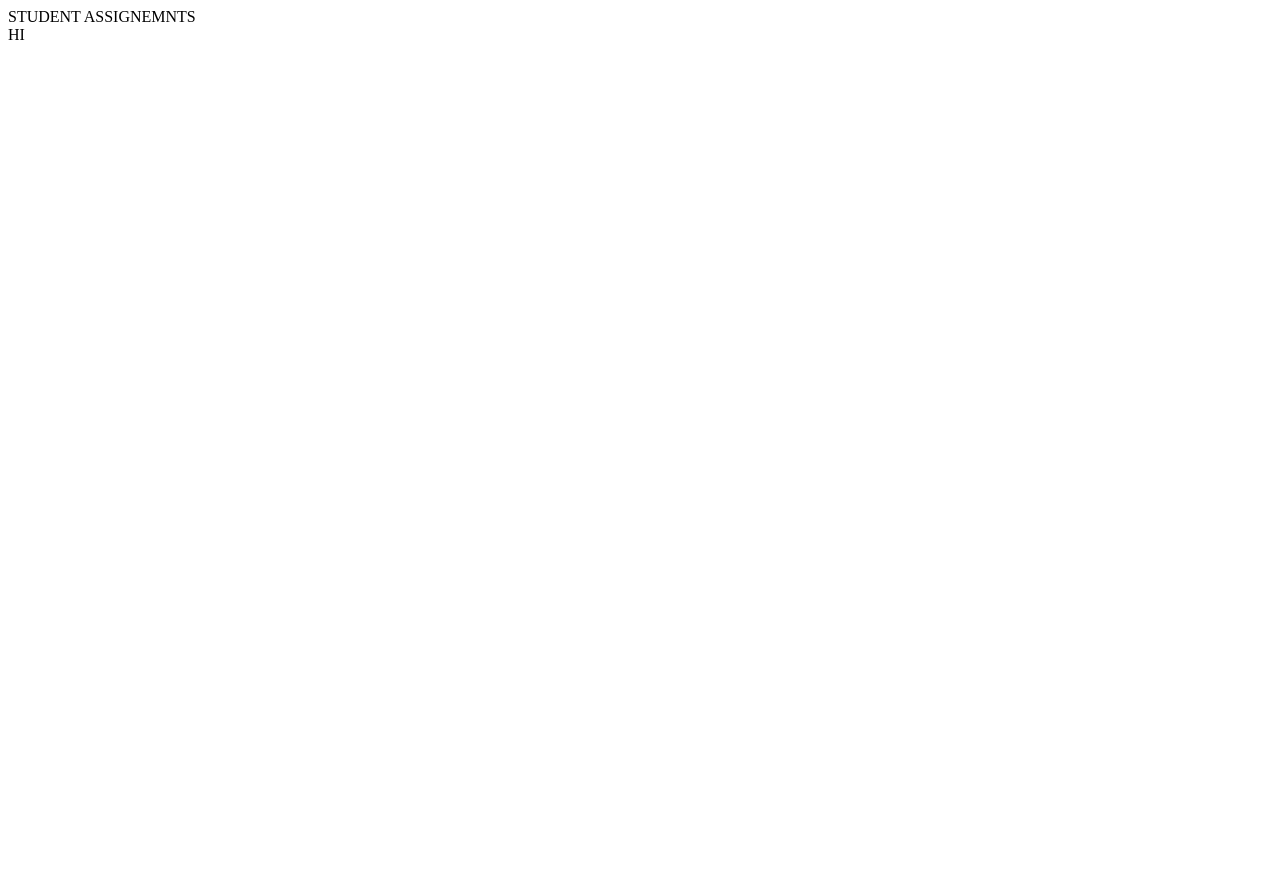
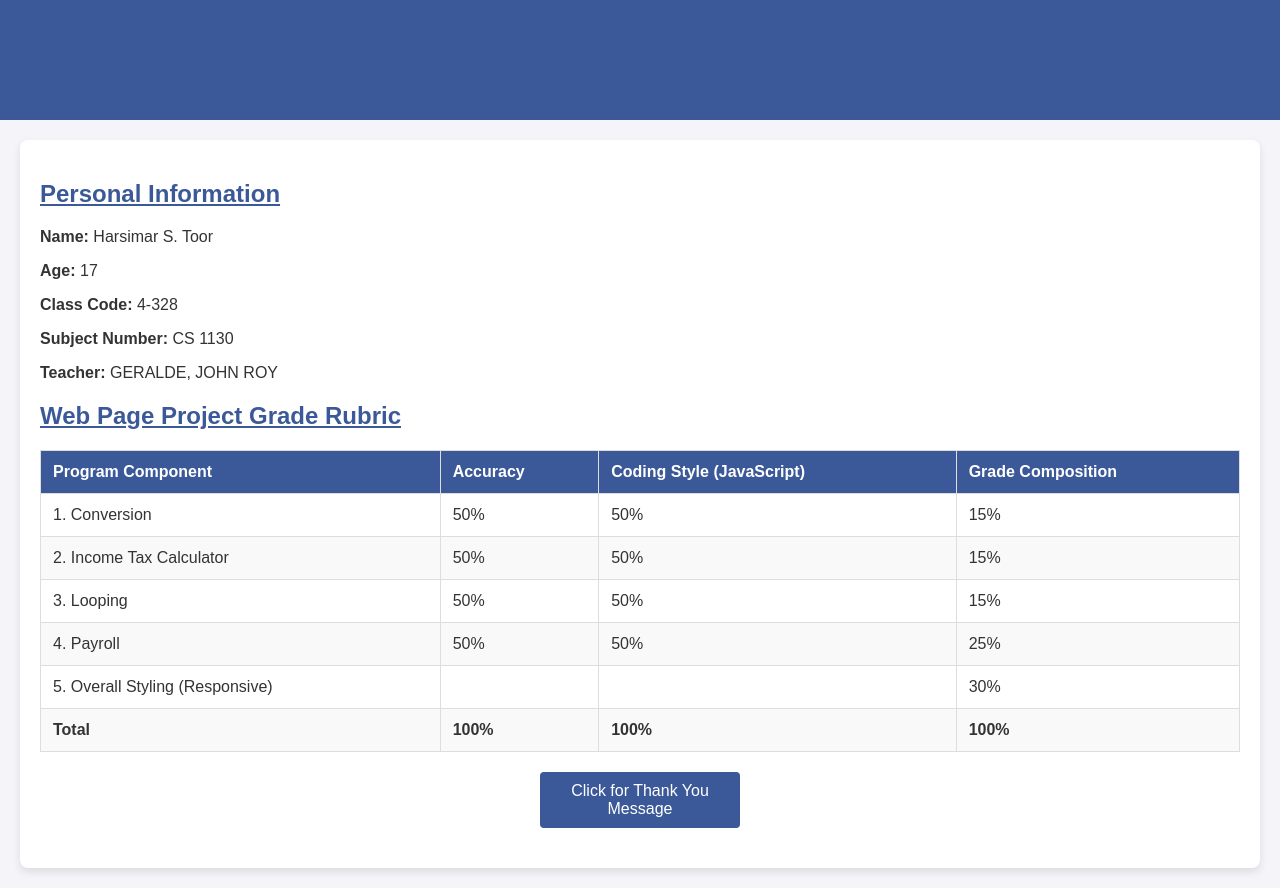
Before and after one commit to HarsimarToor/itc, a website: page index.html in a window 1280 px wide. Before the commit the page ends 800 px from the top, so only its background shows below. Drawn offline with Linux system fonts and the light colour scheme.

Commit message:
Add files via upload
ITC FILES

```diff
--- /dev/null
+++ b/global.css
@@ -0,0 +1,55 @@
+body {
+  background-color: #151616;
+  font-family: 'Lucida Sans', 'Lucida Sans Regular', 'Lucida Grande', 'Lucida Sans Unicode', Geneva, Verdana, sans-serif;
+  color: rgb(232, 235, 237);
+  margin: 0;
+  text-decoration: none;
+}
+
+nav {
+  display: flex;
+  justify-content: space-between;
+  align-items: center;
+  padding: 1rem 2rem;
+  background-color: rgb(255, 249, 249);
+
+}
+
+nav .logo {
+  font-size: 20px;
+  color: rgb(0, 0, 0);
+}
+
+.nav-links {
+  list-style: none;
+  display: flex;
+  gap: 1rem;
+}
+
+.nav-links li {
+  transition: 1s ease-in-out;
+}
+
+.nav-links li:hover {
+  background-color: #06eded;
+}
+
+.nav-links li a {
+  font-size: 17px;
+  text-decoration: none;
+  width: fit-content;
+  color: rgb(16, 39, 97);
+  padding: 20px;
+  padding-left: 50px;
+  padding-right: 50px;
+  text-decoration: none;
+  color: rgb(13, 12, 12);
+}
+
+.flex-center {
+  display: flex;
+  justify-content: center;
+  align-items: center;
+  flex-direction: column;
+  text-decoration: none;
+}
--- a/index.html
+++ b/index.html
@@ -1,18 +1,174 @@
 <!DOCTYPE html>
-<html>
+<html lang="en">
+<head>
+    <meta charset="UTF-8">
+    <meta name="viewport" content="width=device-width, initial-scale=1.0">
+    <title>About Me - Harsimar S. Toor</title>
+    <style>
+        body {
+            font-family: 'Arial', sans-serif;
+            margin: 0;
+            padding: 0;
+            background-color: #f4f4f9;
+            color: #333;
+        }
 
-<head>
-    <meta charset="utf-8">
-    <title>STUDENT ASSIGNEMNTS</title>
-    <meta name="    viewport" content="width=device-width, initial-scale=1">
-    <link rel="stylesheet" href="">
+        header {
+            background-color: #3b5998;
+            color: white;
+            padding: 20px;
+            text-align: center;
+        }
+
+        .container {
+            max-width: 1200px;
+            margin: 20px auto;
+            padding: 20px;
+            background-color: white;
+            box-shadow: 0 4px 8px rgba(0, 0, 0, 0.1);
+            border-radius: 8px;
+        }
+
+        h1 {
+            text-align: center;
+            color: #3b5998;
+        }
+
+        .section-title {
+            color: #3b5998;
+            text-decoration: underline;
+            margin-top: 20px;
+        }
+
+        .content {
+            margin-bottom: 20px;
+        }
+
+        .rubric-table {
+            width: 100%;
+            border-collapse: collapse;
+            margin-top: 20px;
+        }
+
+        .rubric-table th, .rubric-table td {
+            border: 1px solid #ddd;
+            padding: 12px;
+            text-align: left;
+        }
+
+        .rubric-table th {
+            background-color: #3b5998;
+            color: white;
+        }
+
+        .rubric-table tr:nth-child(even) {
+            background-color: #f9f9f9;
+        }
+
+        .rubric-table tr:hover {
+            background-color: #f1f1f1;
+        }
+
+        .btn {
+            background-color: #3b5998;
+            color: white;
+            padding: 10px 20px;
+            border: none;
+            border-radius: 4px;
+            cursor: pointer;
+            font-size: 16px;
+            display: block;
+            width: 200px;
+            margin: 20px auto;
+            text-align: center;
+        }
+
+        .btn:hover {
+            background-color: #2d4373;
+        }
+    </style>
 </head>
+<body>
 
-<body>
-    STUDENT ASSIGNEMNTS
-    <br>
-    HI
-    <script src="" async defer></script>
+    <header>
+        <h1>About Me - Harsimar S. Toor</h1>
+    </header>
+
+    <div class="container">
+        <section class="content">
+            <h2 class="section-title">Personal Information</h2>
+            <p><strong>Name:</strong> Harsimar S. Toor</p>
+            <p><strong>Age:</strong> 17</p>
+            <p><strong>Class Code:</strong> 4-328</p>
+            <p><strong>Subject Number:</strong> CS 1130</p>
+            <p><strong>Teacher:</strong> GERALDE, JOHN ROY</p>
+        </section>
+
+        <section class="content">
+            <h2 class="section-title">Web Page Project Grade Rubric</h2>
+            <table class="rubric-table">
+                <thead>
+                    <tr>
+                        <th>Program Component</th>
+                        <th>Accuracy</th>
+                        <th>Coding Style (JavaScript)</th>
+                        <th>Grade Composition</th>
+                    </tr>
+                </thead>
+                <tbody>
+                    <tr>
+                        <td>1. Conversion</td>
+                        <td>50%</td>
+                        <td>50%</td>
+                        <td>15%</td>
+                    </tr>
+                    <tr>
+                        <td>2. Income Tax Calculator</td>
+                        <td>50%</td>
+                        <td>50%</td>
+                        <td>15%</td>
+                    </tr>
+                    <tr>
+                        <td>3. Looping</td>
+                        <td>50%</td>
+                        <td>50%</td>
+                        <td>15%</td>
+                    </tr>
+                    <tr>
+                        <td>4. Payroll</td>
+                        <td>50%</td>
+                        <td>50%</td>
+                        <td>25%</td>
+                    </tr>
+                    <tr>
+                        <td>5. Overall Styling (Responsive)</td>
+                        <td></td>
+                        <td></td>
+                        <td>30%</td>
+                    </tr>
+                    <tr>
+                        <td><strong>Total</strong></td>
+                        <td><strong>100%</strong></td>
+                        <td><strong>100%</strong></td>
+                        <td><strong>100%</strong></td>
+                    </tr>
+                </tbody>
+            </table>
+        </section>
+
+        <button class="btn" onclick="showThankYouMessage()">Click for Thank You Message</button>
+
+        <div id="thankYouMessage" style="display:none; text-align:center; font-size:20px; color: #3b5998;">
+            <p>Thank you for visiting my about page! I hope you enjoyed learning more about my web project!</p>
+        </div>
+    </div>
+
+    <script>
+        function showThankYouMessage() {
+            var message = document.getElementById("thankYouMessage");
+            message.style.display = "block";
+        }
+    </script>
+
 </body>
-
 </html>
--- /dev/null
+++ b/main.js
@@ -0,0 +1,6 @@
+const hamburger = document.getElementById('hamburger');
+const navLinks = document.getElementById('nav-links');
+
+hamburger.addEventListener('click', () => {
+  navLinks.classList.toggle('active');
+});
```
Also changed, not shown: styles.css (added, +31 -0 lines).
